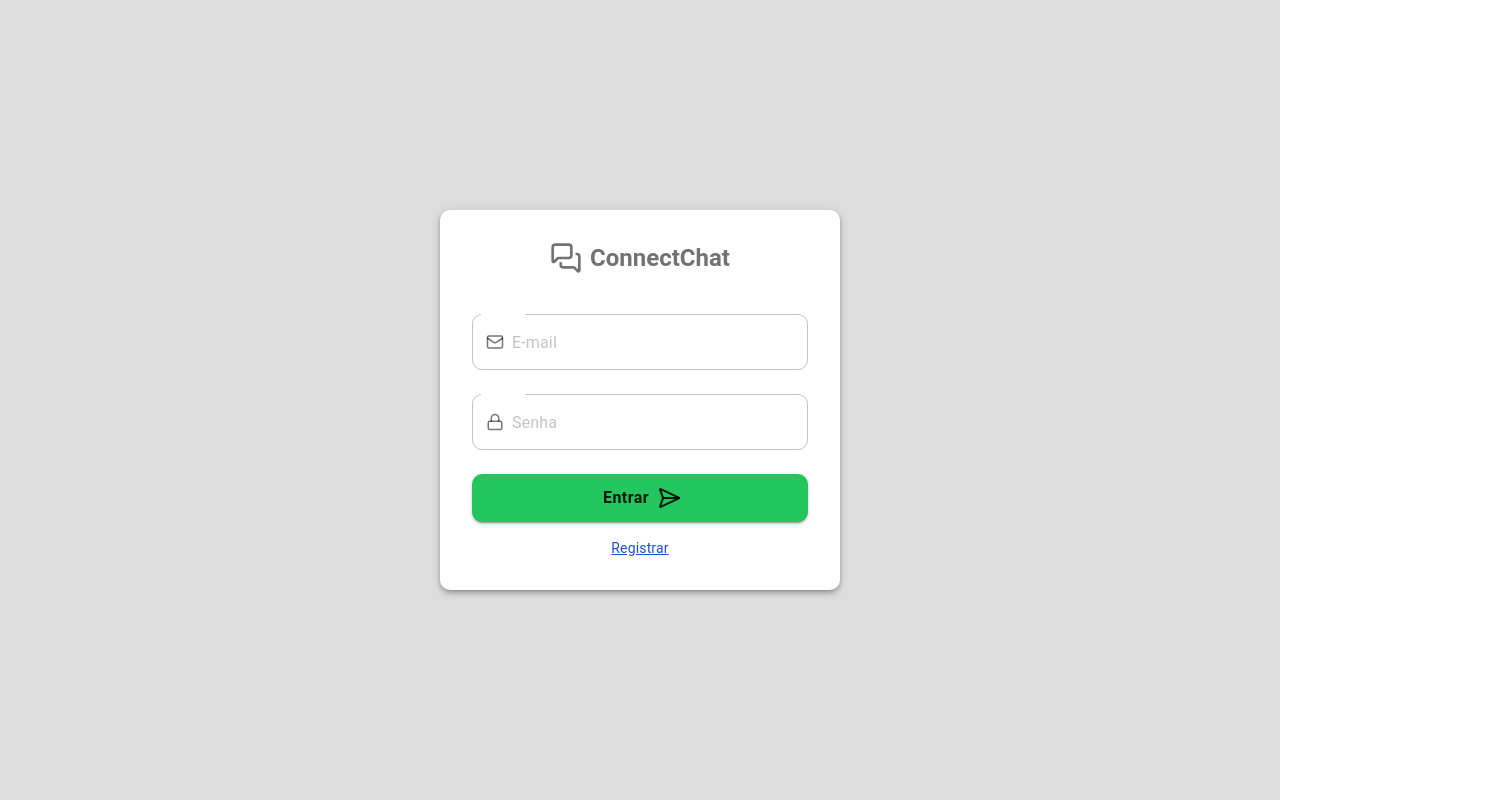
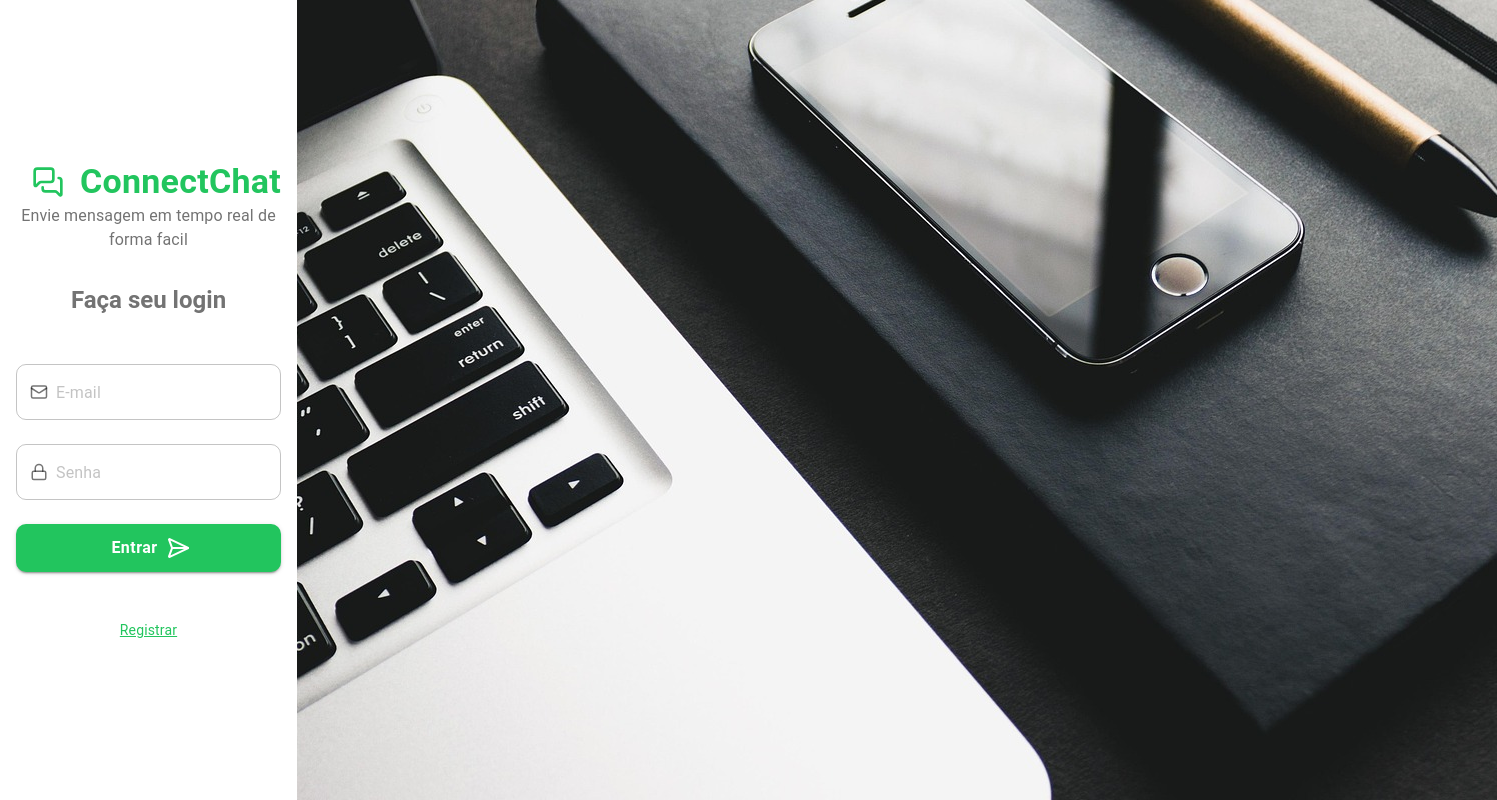
Before and after one commit to ivanrods/connect-chat, a React (Vite) app in the folder client/: page /login in a window 1280 px wide. Shown: the whole page, 1497 px wide, since content can reach past the window. Built offline with nearby package versions, Linux system fonts and the light colour scheme; no server answers.

Commit message:
refactor: change the layout of the login page

```diff
--- a/client/src/components/buttonForm.jsx
+++ b/client/src/components/buttonForm.jsx
@@ -16,6 +16,7 @@ const ButtonForm = ({ text, variant, icon, onClick }) => {
         textTransform: "none",
         fontWeight: "600",
         mt: 2,
+        color: "white",
       }}
     >
       {text}
--- a/client/src/pages/Login.jsx
+++ b/client/src/pages/Login.jsx
@@ -7,10 +7,20 @@ import { Lock, Mail, MessagesSquare, SendHorizonalIcon } from "lucide-react";
 
 import InputForm from "../components/inputForm";
 import ButtonForm from "../components/buttonForm";
-import { Box, Paper, Typography } from "@mui/material";
+import {
+  Box,
+  Button,
+  Paper,
+  Typography,
+  useMediaQuery,
+  useTheme,
+} from "@mui/material";
 
 const Login = () => {
   const { signIn } = useAuth();
+  const theme = useTheme();
+  const isMobile = useMediaQuery(theme.breakpoints.down("md"));
+
   const {
     register,
     handleSubmit,
@@ -33,30 +43,48 @@ const Login = () => {
   return (
     <Box
       display="flex"
-      justifyContent="center"
-      alignItems="center"
-      minHeight="100vh"
-      bgcolor="#ddd"
-    >
-      <Paper
-        elevation={4}
-        sx={{ p: 4, width: "100%", maxWidth: 400, margin: 2 }}
+      flex="1"
+      sx={{
+        height: "100vh",
+      }}
     >
       <Box
         display="flex"
+        justifyContent="center"
         alignItems="center"
-          justifyContent="center"
-          gap={1}
-          mb={3}
+        sx={{ width: "100%", maxWidth: 600, padding: 2 }}
       >
+        <Paper
+          elevation={0}
+          sx={{
+            width: "100%",
+            maxWidth: 400,
+            display: "flex",
+            flexDirection: "column",
+            gap: 4,
+            alignItems: "center",
+          }}
+        >
+          <Box>
+            <Box display="flex" alignItems="center" justifyContent="center">
+              <Button>
                 <MessagesSquare size={32} />
-          <Typography variant="h5" fontWeight="bold">
+              </Button>
+
+              <Typography variant="h4" fontWeight="bold">
                 ConnectChat
               </Typography>
+            </Box>{" "}
+            <Typography variant="body1" textAlign="center">
+              Envie mensagem em tempo real de forma facil
+            </Typography>
           </Box>
+
+          <Typography variant="h5" fontWeight="bold">
+            Faça seu login
+          </Typography>
           <form onSubmit={handleSubmit(onSubmit)}>
             <InputForm
-            label="E-mail"
               type="email"
               placeholder="E-mail"
               icon={<Mail size={18} />}
@@ -66,7 +94,6 @@ const Login = () => {
             />
 
             <InputForm
-            label="Senha"
               type="password"
               placeholder="Senha"
               icon={<Lock size={18} />}
@@ -82,14 +109,27 @@ const Login = () => {
                 <SendHorizonalIcon sx={{ color: "white", display: "block" }} />
               }
             />
-
+          </form>
           <Typography variant="body2" textAlign="center" mt={2}>
-            <Link to="/register" style={{ color: "#1d4ed8" }}>
+            <Link to="/register" style={{ color: "#22c55e" }}>
               Registrar
             </Link>
           </Typography>
-        </form>
-      </Paper>
+        </Paper>{" "}
+      </Box>
+      {!isMobile && (
+        <Box
+          component="img"
+          src="background.jpg"
+          sx={{
+            backgroundRepeat: "no-repeat",
+            backgroundSize: "cover",
+            backgroundPosition: "center",
+            objectFit: "none",
+            width: "100%",
+          }}
+        />
+      )}
     </Box>
   );
 };
--- a/client/src/theme/theme.js
+++ b/client/src/theme/theme.js
@@ -19,4 +19,9 @@ export const theme = createTheme({
   shape: {
     borderRadius: 10,
   },
+  typography: {
+    h4: {
+      color: "#22c55e",
+    },
+  },
 });
```
Also changed, not shown: client/public/background.jpg (added). Lines whose indentation alone changed are shown as unchanged.
